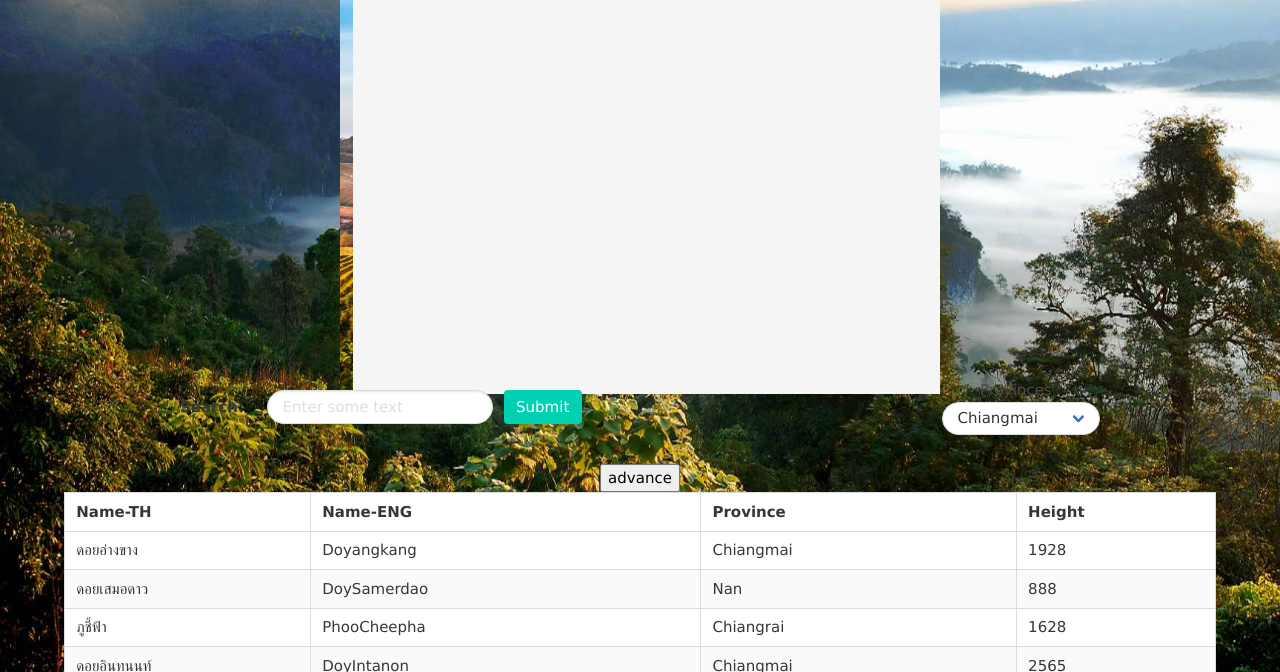
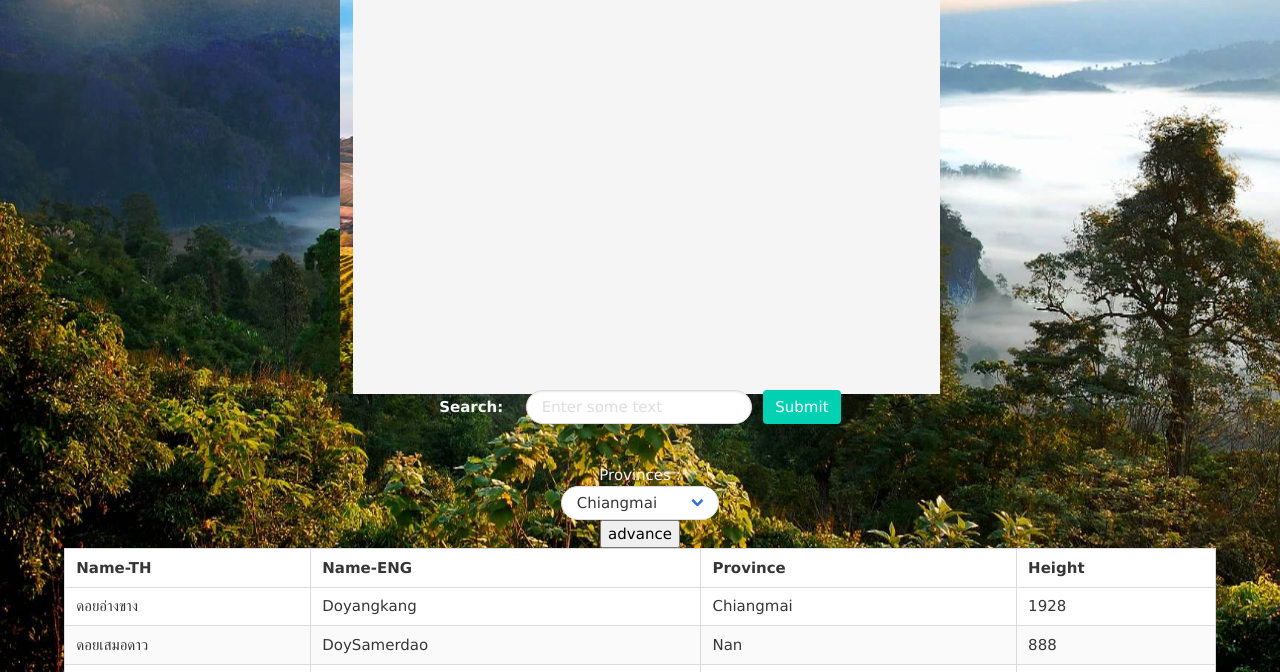
Before and after one commit to tumbj/tumbj.github.io, a plain HTML site: page jquery-lab3/index.html in a window 1280 px wide. Both pictures are taken after a click on the button "advance". Shown: the part 128-800 px from the top of the page. Drawn offline with nearby package versions, Linux system fonts and the light colour scheme.

Commit message:
change color msg

```diff
--- a/jquery-lab3/index.html
+++ b/jquery-lab3/index.html
@@ -71,7 +71,7 @@
                 <div class="field is-horizontal">
                     <div class="field-label is-normal">
 
-                            <label class="label" for="input-text">Search: </label>
+                            <label class="label" for="input-text" style="color:whitesmoke">Search: </label>
                     </div>
                     <div class="field-body">
                         <div class="field">
@@ -90,12 +90,12 @@
             </div>
         </div>
 
-
+    </div>
     <div class="level-item" id="adv-search">
 
         <div id="adv-search">
             <div class="level-item">
-                <p>Provinces : </p>
+                <p style="color:whitesmoke">Provinces : </p>
             </div>
             <div class="select is-rounded level-item">
 
```
